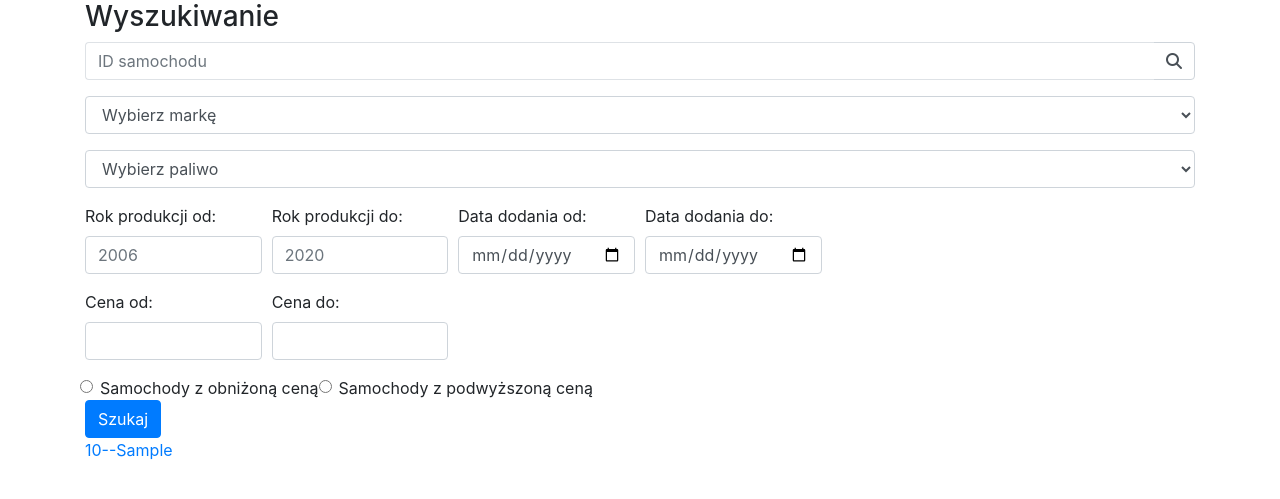
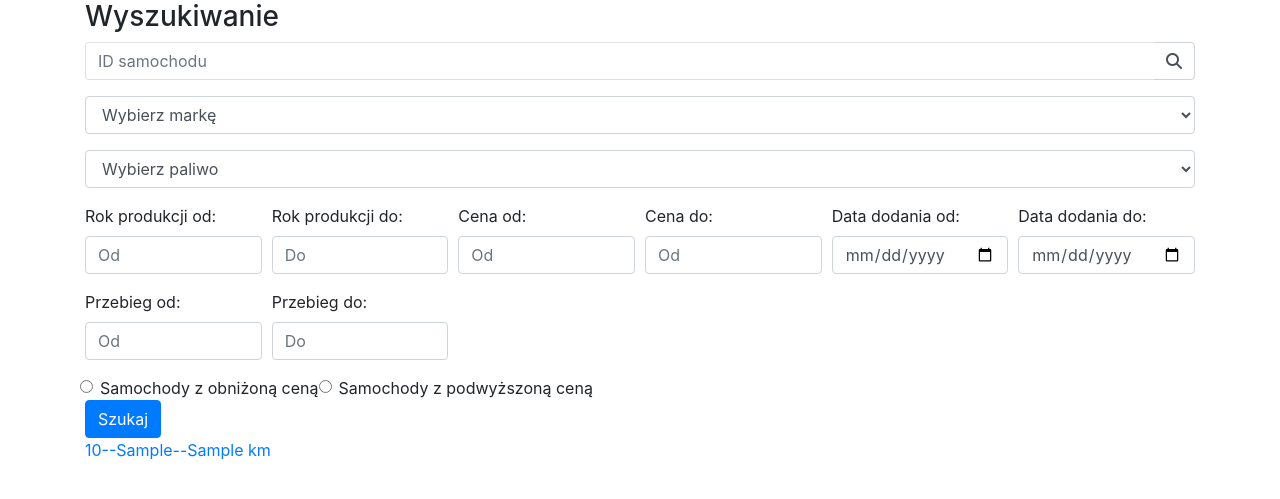
Before and after one commit to HannnaK/samochody, a Django app: page /wyszukiwanie/ in a window 1280 px wide. Shown: the top 499 px of the page. Run offline with Django 3.2, Linux system fonts and the light colour scheme; tables that the repository leaves empty hold one stand-in row (values such as "Sample post"); some libraries are stand-ins or nearby versions.

Commit message:
mileage search added

```diff
--- a/samochody/views.py
+++ b/samochody/views.py
@@ -46,6 +46,8 @@ def search(request):
     year_max = request.GET.get('year_max')
     date_ad_min = request.GET.get('date_ad_min')
     date_ad_max = request.GET.get('date_ad_max')
+    mileage_min = request.GET.get('mileage_min')
+    mileage_max = request.GET.get('mileage_max')
     price_min = request.GET.get('price_min')
     price_max = request.GET.get('price_max')
     new_price = request.GET.get('new_price')
@@ -78,6 +80,12 @@ def search(request):
     if is_valid_queryparam(price_max):
         all = all.filter(price__lte=price_max)
 
+    if is_valid_queryparam(mileage_min):
+        all = all.filter(mileage__gte=mileage_min)
+
+    if is_valid_queryparam(mileage_max):
+        all = all.filter(mileage__lte=mileage_max)
+
     if new_price == "on":
         all = all.exclude(new_price=0)
         all=all.filter(price__gt=models.F('new_price'))
--- a/templates/search.html
+++ b/templates/search.html
@@ -47,11 +47,20 @@
         <div class="form-row">
           <div class="form-group col-md-2 col-lg-2">
             <label for="dataMin">Rok produkcji od:</label>
-            <input type="number" min=0 class="form-control" id="dataMin" placeholder="2006" name="year_min">
+            <input type="number" min=0 class="form-control"  id="dataMin" placeholder="Od" name="year_min">
           </div>
           <div class="form-group col-md-2 col-lg-2">
             <label for="dataMax">Rok produkcji do:</label>
-            <input type="number" min=0 class="form-control" id="dataMax" placeholder="2020" name="year_max">
+            <input type="number" min=0 class="form-control" id="dataMax" placeholder="Do" name="year_max">
+          </div>
+
+          <div class="form-group col-md-2 col-lg-2">
+            <label for="priceMin">Cena od:</label>
+            <input type="number" min=0 class="form-control" id="priceMin" placeholder="Od" name="price_min">
+          </div>
+          <div class="form-group col-md-2 col-lg-2">
+            <label for="priceMax">Cena do:</label>
+            <input type="number" min=0 class="form-control" id="priceMax" placeholder="Od" name="price_max">
           </div>
 
           <div class="form-group col-md-2 col-lg-2">
@@ -62,18 +71,19 @@
             <label for="DateAdMax">Data dodania do:</label>
             <input type="date" class="form-control" id="DateAdMax" name="date_ad_max">
           </div>
-        </div>
+       </div>
 
        <div class="form-row">
           <div class="form-group col-md-2 col-lg-2">
-            <label for="priceMin">Cena od:</label>
-            <input type="number" min=0 class="form-control" id="priceMin" name="price_min">
+            <label for="dataMin">Przebieg od:</label>
+            <input type="number" min=0 class="form-control" id="mileageMin" placeholder="Od" name="mileage_min">
           </div>
           <div class="form-group col-md-2 col-lg-2">
-            <label for="priceMax">Cena do:</label>
-            <input type="number" min=0 class="form-control" id="priceMax" name="price_max">
+            <label for="dataMax">Przebieg do:</label>
+            <input type="number" min=0 class="form-control" id="mileageMax" placeholder="Do" name="mileage_max">
           </div>
        </div>
+
         <div class="form-row">
           <div class="form-check">
             <input class="form-check-input" type="radio" id="newPriceH" name="new_price" value="on">
@@ -85,15 +95,12 @@
           </div>
         </div>
 
-
-
-
        <button type="submit" class="btn btn-primary">Szukaj</button>
 
       </form>
 
         {% for car in allcar %}
-        <a href="{% url 'dodatkowe_info' car.index %}"> {{car.price}}--{{car.fuel}}</a>
+        <a href="{% url 'dodatkowe_info' car.index %}"> {{car.price}}--{{car.fuel}}--{{car.mileage}} km</a>
         <br>
         {% endfor %}
 
```
Also changed, not shown: add_new_data_to_base.py (+15 -7 lines).
